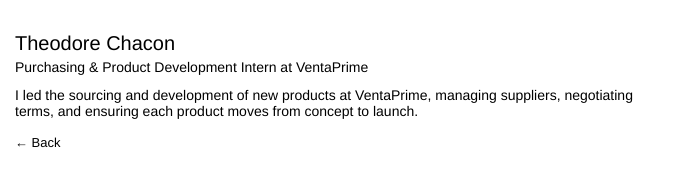
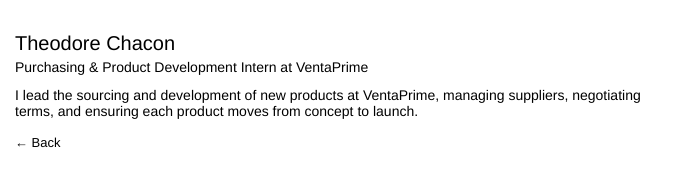
Before and after one commit to TheodoreChacon/webclass, a plain HTML site: page project3/about.html in a window 1280 px wide. Shown: the top 174 px of the page, 107-792 px from the left. Drawn offline with Linux system fonts and the light colour scheme.

Commit message:
Update about.html

```diff
--- a/project3/about.html
+++ b/project3/about.html
@@ -18,7 +18,7 @@
       </div>
 
       <p class="project-detail-description">
-        I led the sourcing and development of new products at VentaPrime, managing suppliers, negotiating terms, and ensuring each product moves from concept to launch.</p>
+        I lead the sourcing and development of new products at VentaPrime, managing suppliers, negotiating terms, and ensuring each product moves from concept to launch.</p>
       <a href="index.html" class="back-link">← Back</a>
     </div>
 
```
